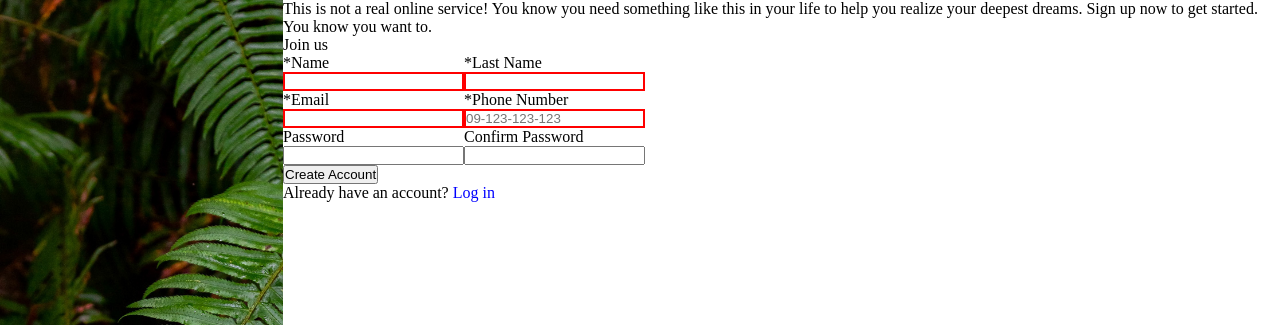
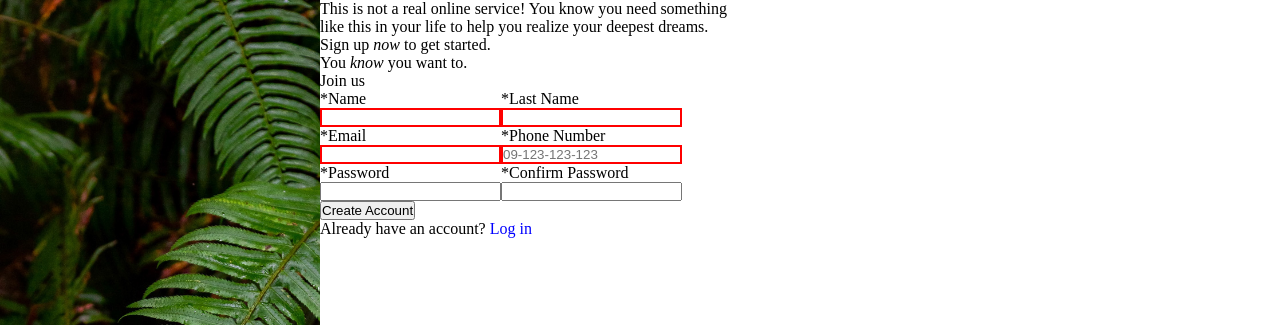
Before and after one commit to EssenceCode/Project-Sign-up-Form, a plain HTML site: page index.html in a window 1280 px wide. Shown: the top 325 px of the page. Drawn offline with Linux system fonts and the light colour scheme.

Commit message:
updated p tag

```diff
--- a/index.html
+++ b/index.html
@@ -17,11 +17,13 @@
         <div class="right-container">
             <div class="intro">
                 <p>
-                    This is not a real online service! You know you need something like this in your life to help you realize your deepest dreams.
-                    Sign up now to get started.
+                    This is not a real online service! You know you need something <br>
+                    like this in your life to help you realize your deepest dreams. <br>
+                    Sign up <em>now</em> to get started. <br>
 
-                    You know you want to.
+
                 </p>
+                <p>You <em>know</em> you want to.</p>
             </div>
 
             <form method="post">
@@ -83,7 +85,7 @@
                 <div class="row">
                     <div>
                         <label>
-                            <span>Password</span>
+                            <span>*Password</span>
                             <input
                             type="password"
                             name="password"
@@ -97,7 +99,7 @@
                     </div>
                     <div>
                         <label>
-                            <span>Confirm Password</span>
+                            <span>*Confirm Password</span>
                             <input
                             type="password"
                             name="confirm_pwd"
```
